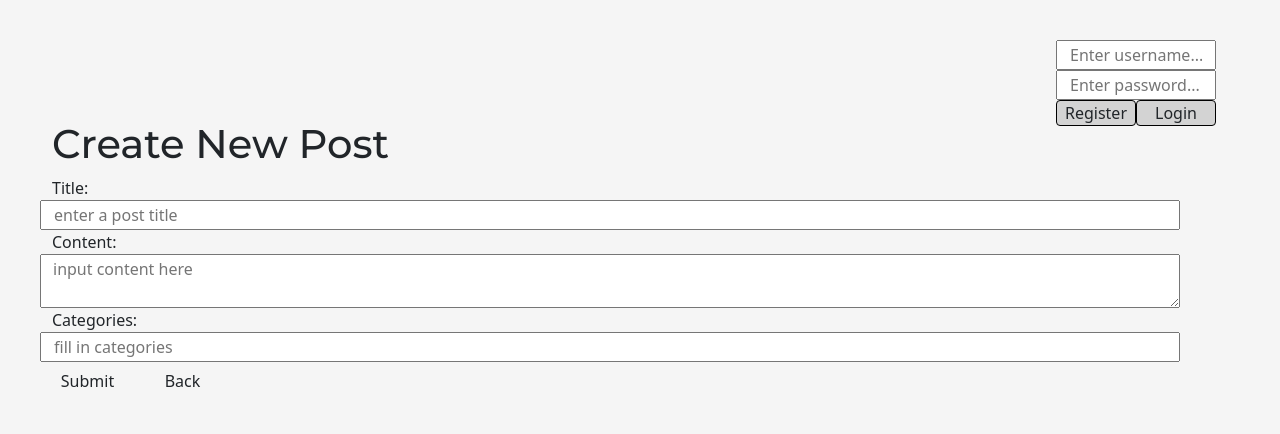
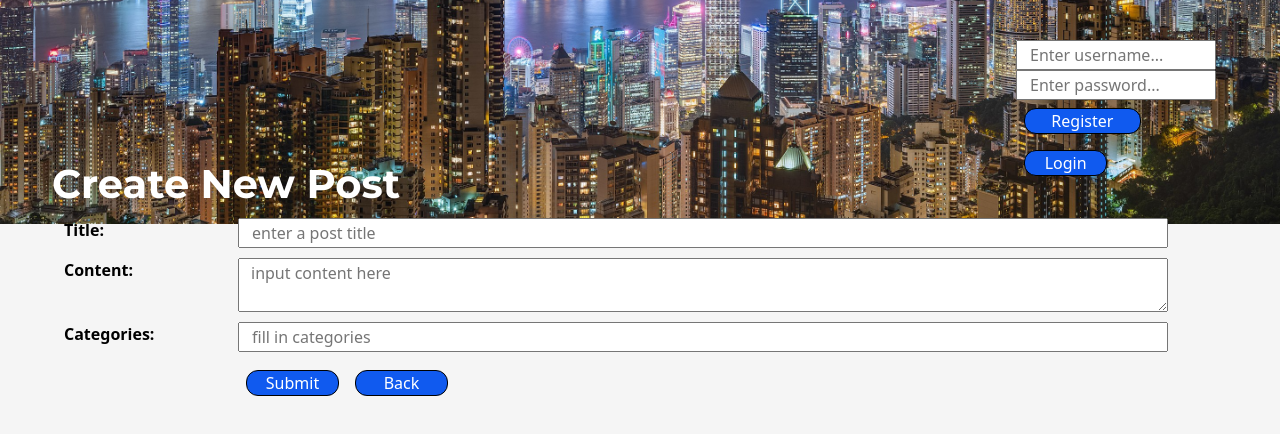
Before and after one commit to SherwinKhoo/travel-go-where, a React (Create React App) app in the folder frontend/: page /Singapore/0/newPost in a window 1280 px wide. Shown: the top 434 px of the page. Built offline with nearby package versions, Linux system fonts and the light colour scheme; a web font is replaced by a local one.

Commit message:
Updated css

```diff
--- a/frontend/src/App.js
+++ b/frontend/src/App.js
@@ -1,7 +1,7 @@
 import React, { useState, useContext, Suspense } from "react";
 import { Route, Navigate, Routes, useNavigate } from "react-router-dom";
 import LandingPage from "./components/landing_page/LandingPage";
-import LandingPageCards from "./components/landing_page/LandingPageCards";
+// import LandingPageCards from "./components/landing_page/LandingPageCards";
 import MainThread from "./components/country_threads/MainThread";
 // import PopularPlaces from "./components/country_threads/PopularPlaces";
 import LoginPage from "./components/login/LoginPage";
--- a/frontend/src/components/country_threads/IndividualPost0.js
+++ b/frontend/src/components/country_threads/IndividualPost0.js
@@ -1,5 +1,7 @@
 import React, { useEffect, useState } from "react";
 import { useParams, useNavigate } from "react-router-dom";
+
+import individualPostBackgroundIMage from "../images/hongkong.jpeg";
 
 const IndividualPost0 = (props) => {
   const [content, setContent] = useState("");
@@ -98,9 +100,20 @@ const IndividualPost0 = (props) => {
   console.log(displayUser);
   return (
     <>
+      <img
+        src={individualPostBackgroundIMage}
+        className="individualPostBackgroundIMage"
+        style={{
+          position: "absolute",
+          width: `100%`,
+          height: `28%`,
+          objectFit: "cover",
+          zIndex: "-1",
+        }}
+      />
       <div className="container individualPostContainer">
         <div className="individualPostHead">
-          <h1>{displayPost.title}</h1>
+          <h1 className="indivuidualPostTitle">{displayPost.title}</h1>
           {/* {displayUser !== null ? (
             <>
               <h6>written by: {displayUser}</h6>
@@ -112,10 +125,11 @@ const IndividualPost0 = (props) => {
         {edit ? (
           <div className="individualPostForm">
             <h6 className="col-md-1 individualPostId">#{displayPost.postId}</h6>
-            <input
+            <textarea
               onChange={handleContentChange}
               defaultValue={displayPost.content}
-            ></input>
+              style={{ width: "100%" }}
+            ></textarea>
             <ul>
               <li className="individualPostTags">edited</li>
               {tags}
@@ -168,16 +182,8 @@ const IndividualPost0 = (props) => {
               </>
             ) : (
               <>
-                <button
-                  // onClick={handleEditClick}
-                  // onChange={handleContentChange}
-                  className="col-md-1 btn individualPostEdit"
-                ></button>
-                <button
-                  className="col-md-1 btn individualPostDelete"
-                  // value={displayPost._id}
-                  // onClick={handleDeleteClick}
-                ></button>
+                <div className="col-md-1"></div>
+                <div className="col-md-1"></div>
               </>
             )}
           </div>
--- a/frontend/src/components/country_threads/MainThread.js
+++ b/frontend/src/components/country_threads/MainThread.js
@@ -6,7 +6,7 @@ import resultsContext0 from "../context/resultsContext0";
 import resultsContext1 from "../context/resultsContext1";
 import resultsContext2 from "../context/resultsContext2";
 
-import mainThreadBackgroundImage from "../images/singapore2.jpeg";
+import mainThreadBackgroundImage from "../images/hongkong.jpeg";
 
 const MainThread = (props) => {
   const resultsCtx0 = useContext(resultsContext0);
@@ -136,7 +136,7 @@ const MainThread = (props) => {
     <>
       <img
         src={mainThreadBackgroundImage}
-        className="landingPageBackgroundImage"
+        className="mainThreadBackgroundImage"
         style={{
           position: "absolute",
           width: `100%`,
@@ -169,18 +169,18 @@ const MainThread = (props) => {
         </div>
         <div className="mainThreadBody">
           <div className="mainThreadWelcome">
-            <h5>Welcome Center</h5>
+            <h5 className="title">Welcome Center</h5>
             {postTitle0}
           </div>
           <div className="mainThreadPopular">
             {/* <NavLink to={`/${props.searchCountry}/1`}> */}
-            <h5>Popular Places to Go</h5>
+            <h5 className="title">Popular Places to Go</h5>
             {postTitle1}
             {/* </NavLink> */}
           </div>
           <div className="mainThreadGeneral">
             {/* <NavLink to={`/${props.searchCountry}/2`}> */}
-            <h5>General Discussions</h5>
+            <h5 className="title">General Discussions</h5>
             {postTitle2}
             {/* </NavLink> */}
           </div>
--- a/frontend/src/components/landing_page/LandingPage.js
+++ b/frontend/src/components/landing_page/LandingPage.js
@@ -57,7 +57,7 @@ const LandingPage = (props) => {
           <input
             type="text"
             className="landingPageSearch"
-            placeholder="Freedom awaits... maybe"
+            placeholder='const freedom = await fetch("./restrictions");'
             onChange={handleInputChange}
           />
         </div>
--- a/frontend/src/components/landing_page/LandingPageCards.js
+++ b/frontend/src/components/landing_page/LandingPageCards.js
@@ -57,7 +57,7 @@ const LandingPageCards = (props) => {
               <img src={malaysia} className="landingPageCard1Back" alt="" />
             </div>
             <h5 className="landingPageCardCountry">Malaysia</h5>
-            <h6 className="landingPageCardDescription">Truely Asia</h6>
+            <h6 className="landingPageCardDescription">Truly Asia</h6>
           </div>
         </div>
       </div>
--- a/frontend/src/components/login/LoginPage.js
+++ b/frontend/src/components/login/LoginPage.js
@@ -83,11 +83,20 @@ const LoginPage = (props) => {
       {localStorage.getItem("currentUser") !== null ? (
         <div className="welcomeMessage">
           <div>
-            Welcome, {JSON.parse(window.localStorage.getItem("currentUser"))}!
+            <p className="welcomeMessage2">
+              Welcome,{" "}
+              <span>
+                {JSON.parse(window.localStorage.getItem("currentUser"))}
+              </span>
+              !
+            </p>
           </div>
-          <button className="btn btnLogout" onClick={handleLogOut}>
-            Logout
-          </button>
+          <div className="row logout">
+            <div className="col-md-4"></div>
+            <button className="btn col-md-8 btnLogout" onClick={handleLogOut}>
+              Logout
+            </button>
+          </div>
         </div>
       ) : (
         <form className="container loginForm" onSubmit={handleLoginClick}>
@@ -114,14 +123,14 @@ const LoginPage = (props) => {
           <div className="row">
             <button
               type="button"
-              className="col-md-6 btn btnRegister"
+              className="col-md-7 btn btnRegister"
               onClick={handleRegisterClick}
             >
               Register
             </button>
             <button
               type="button"
-              className="col-md-6 btn btnLogin"
+              className="col-md-5 btn btnLogin"
               onClick={handleLoginClick}
             >
               Login
--- a/frontend/src/components/post/CreatePost.js
+++ b/frontend/src/components/post/CreatePost.js
@@ -1,5 +1,7 @@
 import React, { useState } from "react";
 import { useNavigate } from "react-router-dom";
+
+import mainThreadBackgroundImage from "../images/hongkong.jpeg";
 
 const CreatePost = (props) => {
   const [title, setTitle] = useState("");
@@ -53,21 +55,45 @@ const CreatePost = (props) => {
 
   return (
     <div>
+      <img
+        src={mainThreadBackgroundImage}
+        className="mainThreadBackgroundImage"
+        style={{
+          position: "absolute",
+          width: `100%`,
+          height: `28%`,
+          objectFit: "cover",
+          zIndex: "-1",
+        }}
+      />
       <form className="container createPostContainer" onSubmit={handleNewPost}>
         <h1 className="createPostHeader">Create New Post</h1>
-        <div className="row">
-          <label>Title:</label>
-          <input placeholder="enter a post title" onChange={handleTitle} />
+        <div className="row createPostInput">
+          <label className="col-md-2 createPostTitle">Title:</label>
+          <input
+            className="col-md-10"
+            placeholder="enter a post title"
+            onChange={handleTitle}
+          />
         </div>
-        <div className="row">
-          <label>Content:</label>
-          <textarea placeholder="input content here" onChange={handleContent} />
+        <div className="row createPostInput">
+          <label className="col-md-2 createPostTitle">Content:</label>
+          <textarea
+            className="col-md-10"
+            placeholder="input content here"
+            onChange={handleContent}
+          />
         </div>
-        <div className="row">
-          <label>Categories:</label>
-          <input placeholder="fill in categories" onChange={handleCategories} />
+        <div className="row createPostInput">
+          <label className="col-md-2 createPostTitle">Categories:</label>
+          <input
+            className="col-md-10"
+            placeholder="fill in categories"
+            onChange={handleCategories}
+          />
         </div>
-        <div className="row">
+        <div className="row createPostInput">
+          <div className="col-md-2"></div>
           <button type="submit" className="btn col-md-1">
             Submit
           </button>
--- a/frontend/src/index.css
+++ b/frontend/src/index.css
@@ -34,7 +34,7 @@ body {
   height: 100%;
   object-fit: cover;
   z-index: -1;
-  opacity: 65%;
+  opacity: 80%;
 }
 
 .landingPageTitle {
@@ -173,20 +173,35 @@ form {
   right: 3vh;
 }
 
+.welcomeMessage2 {
+  margin: 0px;
+  padding: 0px;
+  color: white;
+}
+
+.logout {
+  padding: 0px;
+  margin: 0px;
+}
+
 .loginForm {
   position: absolute;
   top: 5%;
   right: 5%;
-  width: 20vh;
+  width: 25vh;
 }
 
-.btnRegister,
-.btnLogin,
-.btnLogout,
+.btn {
+  border: 1px solid black;
+  border-radius: 12px;
+  background-color: rgb(16, 90, 239);
+  color: white;
+  margin: 1vh;
+  padding: 0px;
+}
+
 .mainThreadAdd {
-  border: 1px solid black;
-  background-color: lightgrey;
-  padding: 0px;
+  margin: 0px;
 }
 
 /* MAIN THREAD STUFF */
@@ -194,8 +209,9 @@ form {
 .mainThread {
   position: absolute;
   top: 20%;
-  margin-left: 5vh;
-  margin-right: 5vh;
+  width: 80%;
+  margin-left: 10%;
+  margin-right: 10%;
 }
 
 .mainThreadBody {
@@ -203,6 +219,26 @@ form {
   padding: 1vh;
   border: 1px solid black;
   z-index: 1;
+}
+
+.mainThreadTitle {
+  color: white;
+  font-weight: 700;
+}
+
+.title {
+  font-weight: 600;
+  color: white;
+  padding: 3px;
+  padding-left: 6px;
+  background: linear-gradient(
+    0.25turn,
+    rgb(31 31 98),
+    rgb(48 50 154),
+    rgb(86 50 98),
+    rgb(17 80 237),
+    purple
+  );
 }
 
 .mainThreadWelcome,
@@ -216,14 +252,17 @@ form {
 .link {
   text-decoration: none;
   color: black;
+  font-weight: 450;
 }
 
 /* INDIVIDUAL POST STUFF */
 
 .individualPostContainer {
   position: absolute;
-  top: 15vh;
-  margin: 0vh 2vh 0vh 5vh;
+  top: 20%;
+  width: 80%;
+  margin-left: 10%;
+  margin-right: 10%;
 }
 
 .individualPostForm,
@@ -238,6 +277,11 @@ form {
   width: 100%;
 }
 
+.indivuidualPostTitle {
+  color: white;
+  font-weight: 700;
+}
+
 .individualPostTags {
   display: inline;
   margin: 1vh;
@@ -247,6 +291,20 @@ form {
 
 .createPostContainer {
   position: absolute;
-  top: 15vh;
+  top: 20vh;
   margin: 0vh 2vh 0vh 5vh;
 }
+
+.createPostHeader {
+  color: white;
+  font-weight: 700;
+}
+
+.createPostTitle {
+  font-weight: 600;
+  color: black;
+}
+
+.createPostInput {
+  margin: 10px 0px 10px 0px;
+}
```
Also changed, not shown: frontend/src/components/country_threads/IndividualPost1.js (+20 -13 lines), frontend/src/components/country_threads/IndividualPost2.js (+20 -13 lines), frontend/src/components/images/timessquare.jpeg (added), 1 other file (tests, documents, lock files or other folders).
